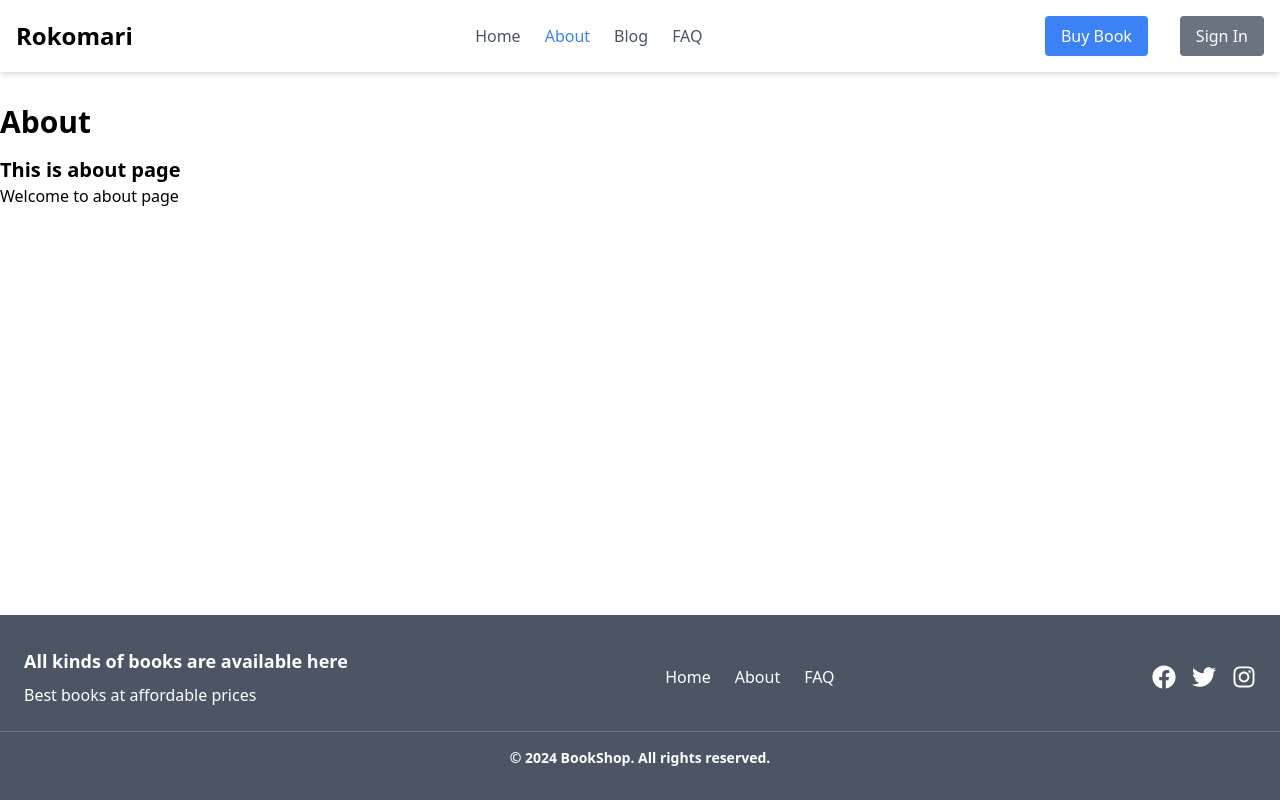
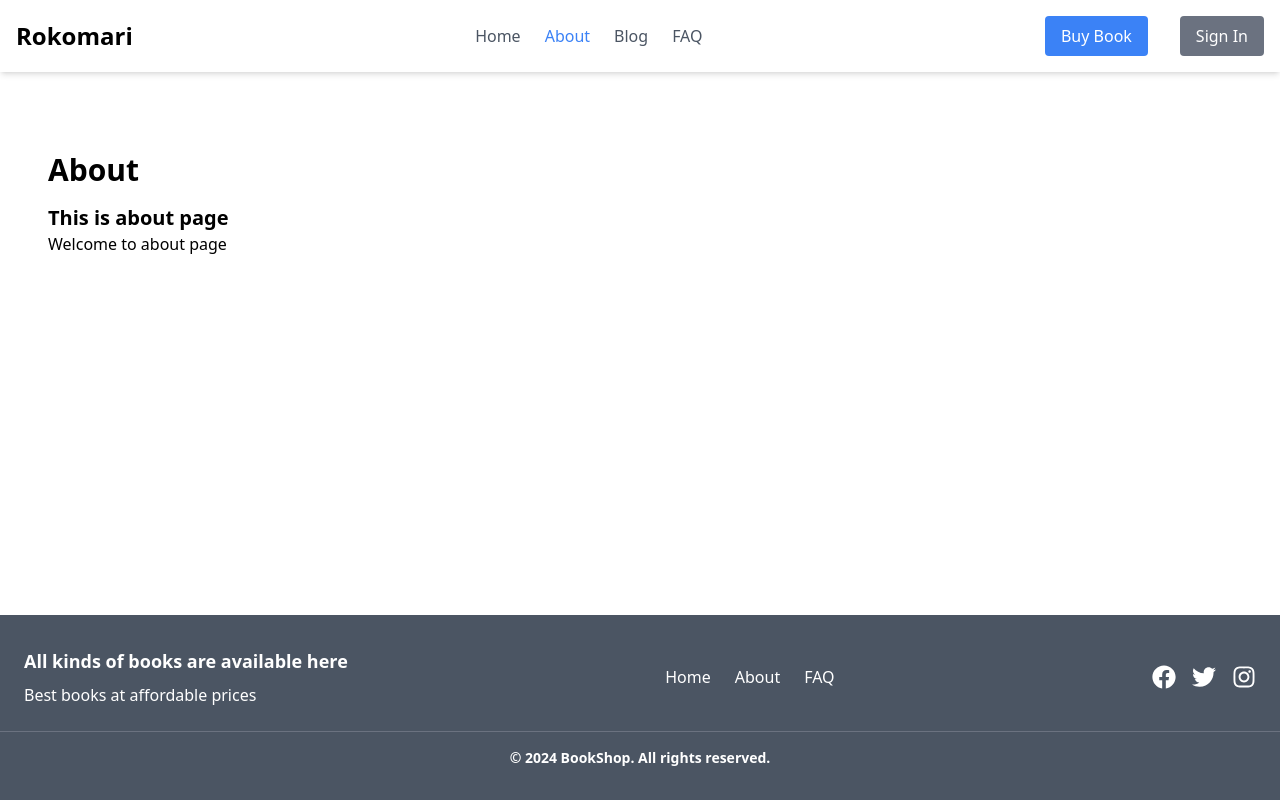
Before and after one commit to shakilcse12/rokomari-book-shop, a React (Create React App) app: page /about in a window 1280 px wide. Built offline with nearby package versions, Linux system fonts and the light colour scheme.

Commit message:
about and blog margin added

```diff
--- a/src/components/About.jsx
+++ b/src/components/About.jsx
@@ -1,6 +1,6 @@
 const About = () => {
     return (
-      <div className="container mx-auto my-8">
+      <div className="container mx-auto my-8 p-12">
         <h1 className="text-3xl font-bold">About</h1>
         <div>
           <h3 className="mt-4 text-xl font-bold">This is about page</h3>
--- a/src/components/Blog.jsx
+++ b/src/components/Blog.jsx
@@ -1,6 +1,6 @@
 const Blog = () => {
     return (
-      <div className="container mx-auto my-8">
+      <div className="container mx-auto my-8 p-12">
         <h1 className="text-3xl font-bold">Blog</h1>
         <div>
           <h3 className="mt-4 text-xl font-bold">This is blog page</h3>
```
